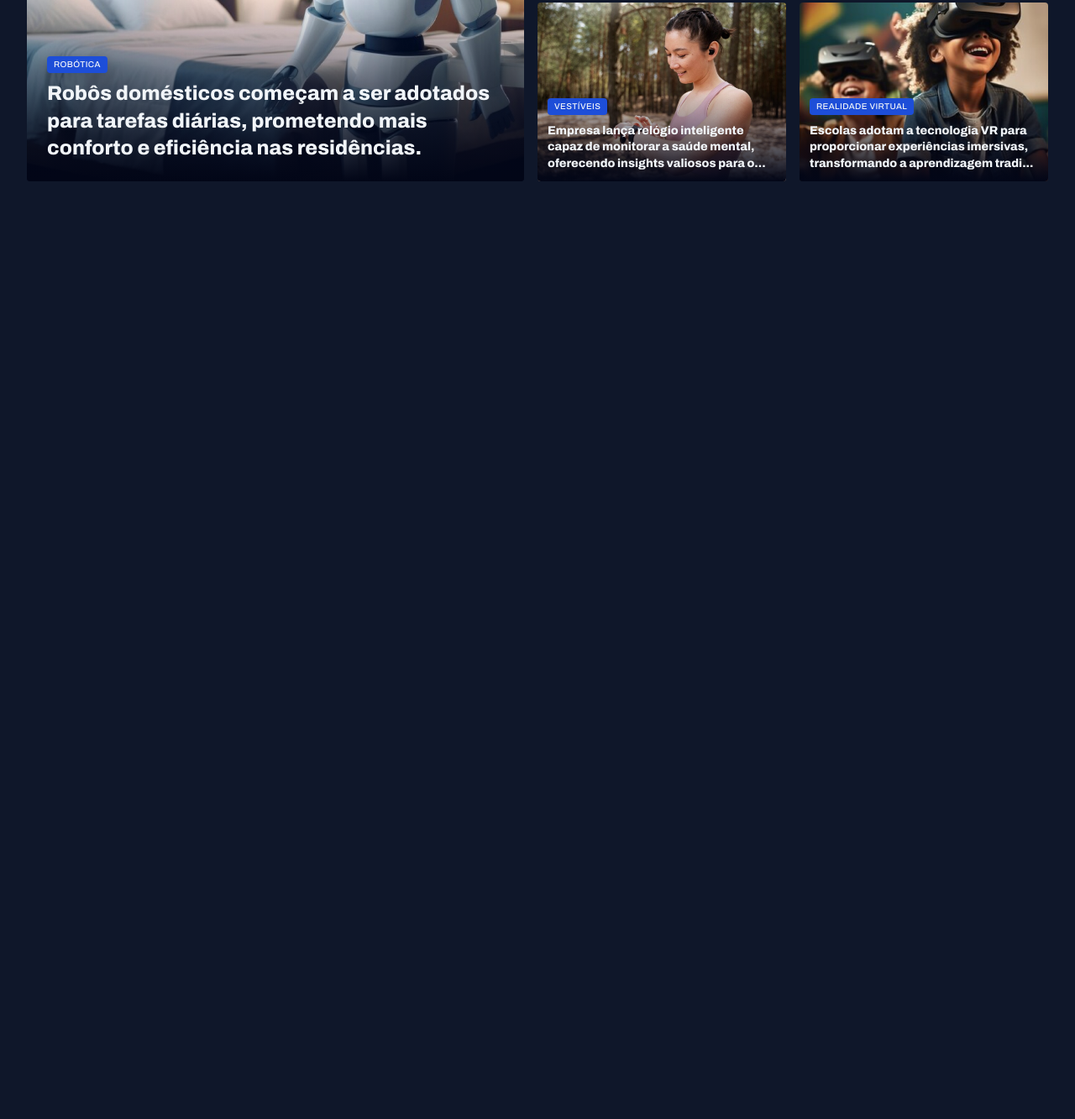
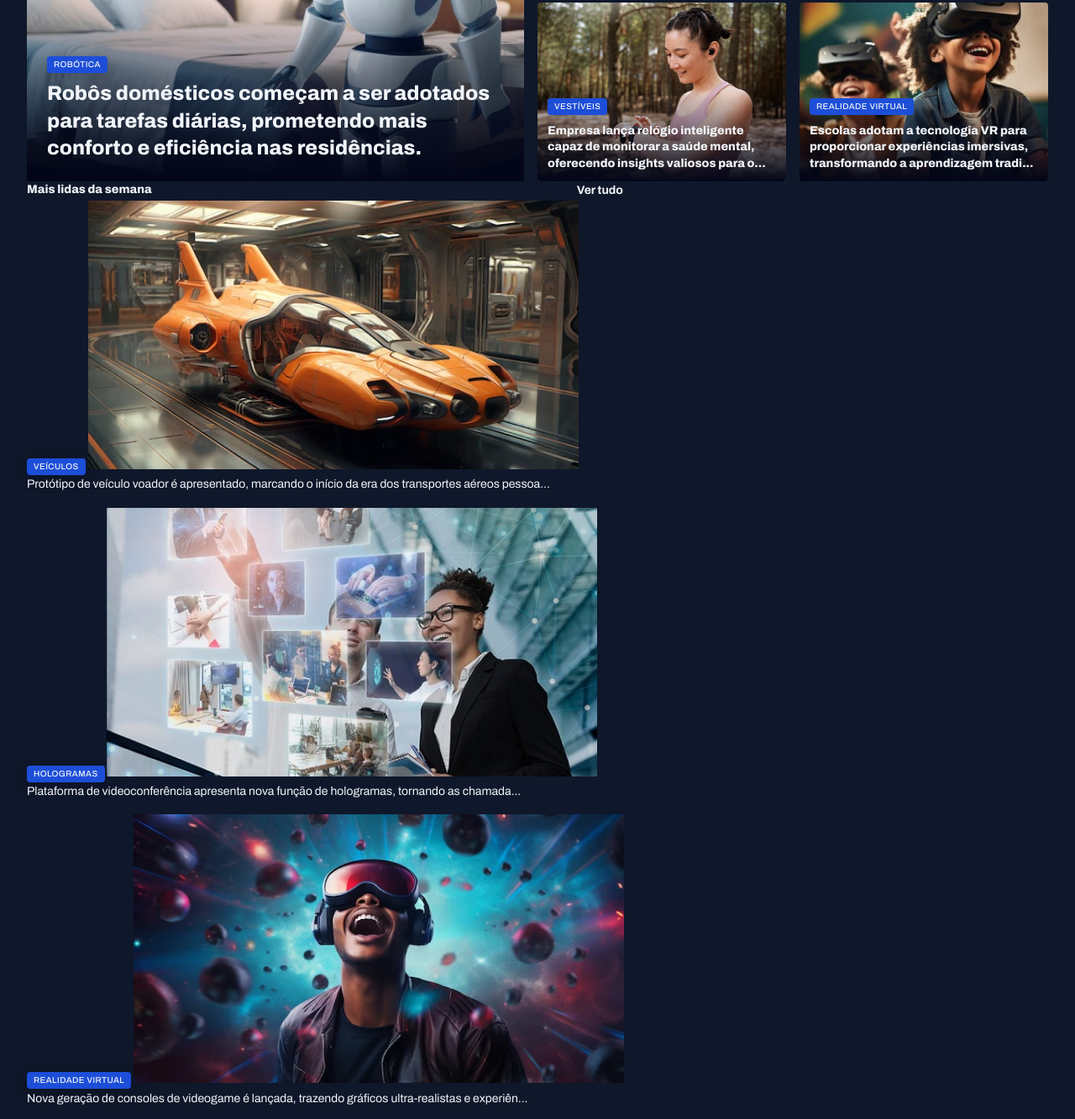
Before and after one commit to llorenzojorge/projeto-portal-de-noticias, a plain HTML site: page index.html in a window 1280 px wide. Shown: the part 390-1723 px from the top of the page at 84% size. Before the commit the page ends 800 px from the top, so only its background shows below. Drawn offline with Linux system fonts and the light colour scheme.

Commit message:
estruturando a seção mais lida da semana

```diff
--- a/index.html
+++ b/index.html
@@ -102,6 +102,49 @@
 
         </section>
 
+        <section id="weekly">
+            <header class="grid grid-flow-col">
+                <h3>Mais lidas da semana</h3>
+                <a href="#">
+                    <strong>Ver tudo</strong>
+                    <span></span>
+                </a>
+            </header>
+
+            <div class="grid gap-16">
+                <figure>
+                    <span class="content-tag">Veículos</span>
+                    <img src="assets/images/Image 06.png" alt="Protótipo de veículo voador é apresentado, marcando o início da era dos transportes aéreos pessoais.">
+                    <p>
+                        Protótipo de veículo voador é apresentado, marcando o início da era dos transportes aéreos pessoa...
+                    </p>
+                </figure>
+
+                <figure>
+                    <span class="content-tag">Hologramas</span>
+                    <img src="assets/images/Image 07.png" alt="Plataforma de videoconferência apresenta nova função de hologramas, tornando as chamadas virtuais mais realistas e envolventes.">
+                    <p>
+                        Plataforma de videoconferência apresenta nova função de hologramas, tornando as chamada...
+                    </p>
+                </figure>
+
+                <figure>
+                    <span class="content-tag">Realidade Virtual</span>
+                    <img src="assets/images/Image 08.png" alt="Nova geração de consoles de videogame é lançada, trazendo gráficos ultra-realistas e experiências de jogo totalmente envolventes.">
+                    <p>
+                        Nova geração de consoles de videogame é lançada, trazendo gráficos ultra-realistas e experiên...
+                    </p>
+                </figure>
+
+                <figure>
+                    <span class="content-tag">Internet</span>
+                    <img src="assets/images/Image 09.png" alt="Projeto busca oferecer internet de alta velocidade em áreas remotas através de satélites.">
+                    <p>
+                        Projeto busca oferecer internet de alta velocidade em áreas remotas através de satélites.
+                    </p>
+                </figure>
+            </div>
+        </section>
     </main>
 
 </body>
```
